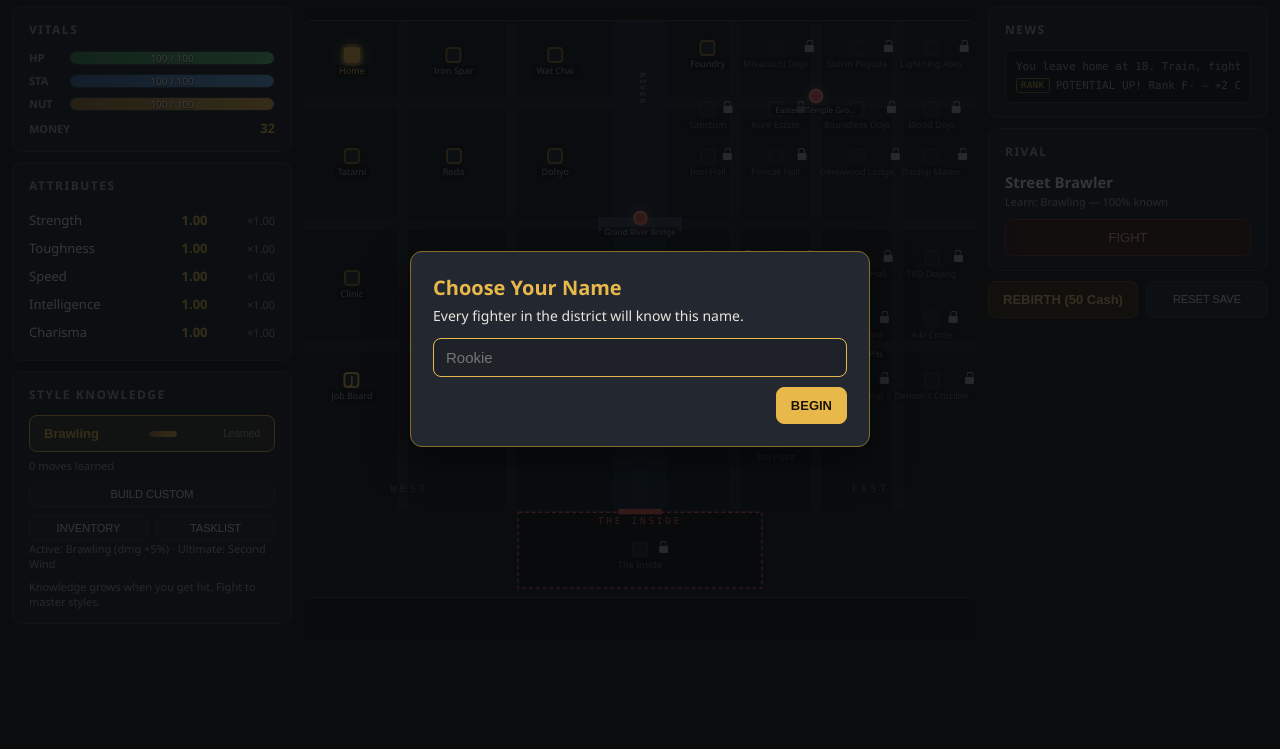
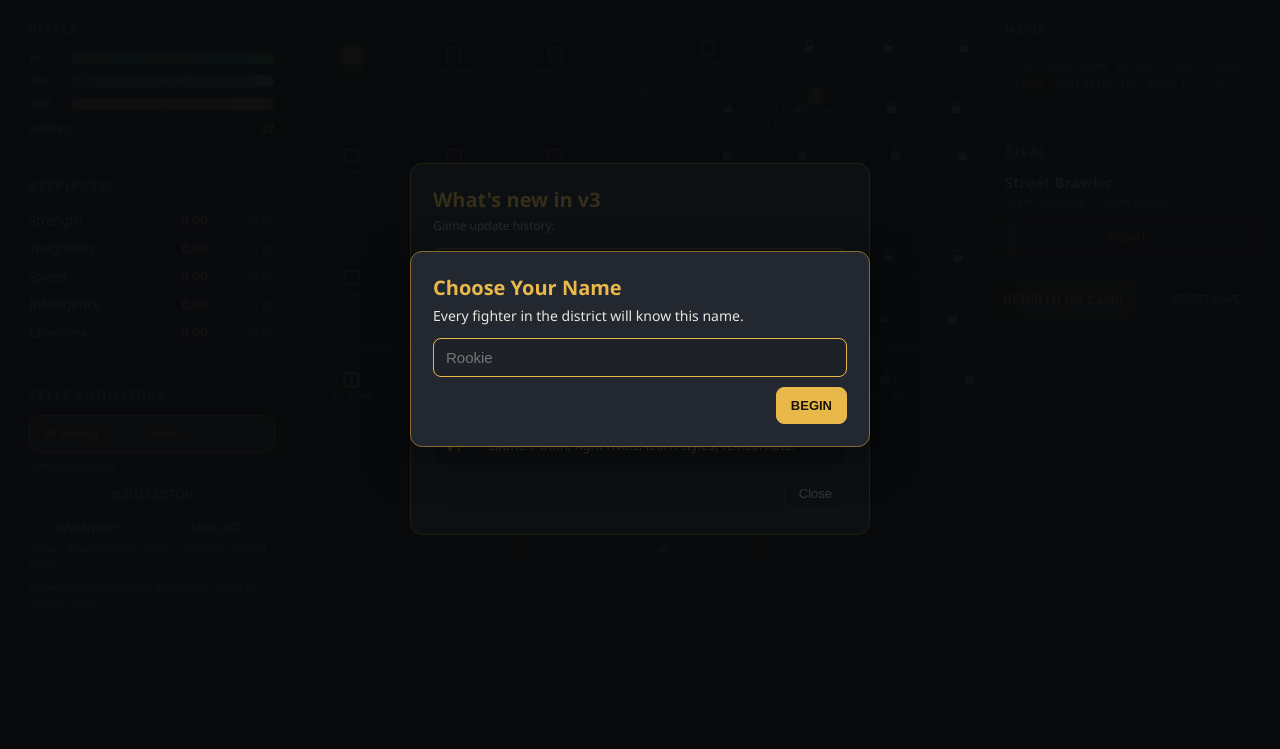
Before and after one commit to Kozeyuko/Gauntlet, a website: page index.html in a window 1280 px wide. Shown: the part 51-800 px from the top of the page. Drawn offline with Linux system fonts and the light colour scheme.

Commit message:
Feat: game version + auto-open update log, zero-stat start, cache-busting

```diff
--- a/css/style.css
+++ b/css/style.css
@@ -1052,3 +1052,32 @@ header {
 .taskactivity .btn { width: 100%; text-align: left; padding: 8px 10px; font-size: 12px; }
 .taskstatus { font-size: 11px; color: var(--muted); margin-bottom: 8px; }
 #btnTaskRepeat.on { border-color: var(--green); color: var(--green); }
+
+/* ---------- update log overlay ---------- */
+.updaterow {
+  display: flex;
+  align-items: flex-start;
+  gap: 10px;
+  padding: 10px 12px;
+  background: var(--panel);
+  border: 1px solid var(--line);
+  border-radius: 8px;
+  margin-bottom: 8px;
+}
+.updaterow.highlight {
+  border-color: var(--gold-dim);
+  background: rgba(232, 184, 75, .08);
+}
+.updatev {
+  flex: none;
+  font-weight: 700;
+  font-size: 14px;
+  color: var(--gold);
+  min-width: 32px;
+}
+.updatetxt {
+  flex: 1;
+  font-size: 13px;
+  line-height: 1.5;
+  color: var(--text);
+}
--- a/index.html
+++ b/index.html
@@ -4,7 +4,7 @@
 <meta charset="UTF-8">
 <meta name="viewport" content="width=device-width, initial-scale=1.0, viewport-fit=cover">
 <title>GAUNTLET — Bit · Rise of Styles</title>
-<link rel="stylesheet" href="css/style.css">
+<link rel="stylesheet" href="css/style.css?v=3">
 </head>
 <body>
 
@@ -25,6 +25,7 @@
     <button class="btn small-btn" id="btnJobs">JOBS</button>
     <button class="btn small-btn" id="btnRival">RIVAL</button>
     <button class="btn small-btn" id="btnLog">LOG</button>
+    <button class="btn small-btn" id="btnUpdateLog">UPDATES</button>
   </div>
 </header>
 
@@ -321,6 +322,9 @@
         <button class="btn small-btn" id="btnThemeLight">Light</button>
       </div>
     </div>
+    <div class="optrow">
+      <span class="small" style="margin-right:auto">GAUNTLET v3</span>
+    </div>
     <div class="acts">
       <button class="btn" id="btnOptionsClose">Close</button>
     </div>
@@ -374,6 +378,18 @@
   </div>
 </div>
 
+<!-- ============ UPDATE LOG OVERLAY ============ -->
+<div class="overlay" id="updateOverlay">
+  <div class="modal">
+    <h2 id="updateHeader">What's New</h2>
+    <div class="sub">Game update history.</div>
+    <div id="updateList"></div>
+    <div class="acts">
+      <button class="btn" id="btnUpdateClose">Close</button>
+    </div>
+  </div>
+</div>
+
 <!-- ============ NAME PROMPT (first launch) ============ -->
 <div class="overlay" id="nameOverlay">
   <div class="modal">
@@ -386,6 +402,6 @@
   </div>
 </div>
 
-<script type="module" src="js/main.js"></script>
+<script type="module" src="js/main.js?v=3"></script>
 </body>
 </html>
--- a/js/data.js
+++ b/js/data.js
@@ -36,6 +36,12 @@ export const CUSTOM_MAX_SKILLS = 3;
 export const SELF_TRAIN_MULT = 1.5;       // rate boost for using an unmastered style
 
 export const DATA_VERSION = 2;
+export const GAME_VERSION = 3;
+export const UPDATE_LOG = [
+  { v: 3, text: "New: training progression ladders, inventory & tasklist, skill status effects (poison/buff/debuff/limb), style tiers, locked gyms & The Inside hidden until their rival is beaten, money in vitals, zero-stat start, build-editor fix." },
+  { v: 2, text: "Feat: jobs system, arena modes w/ Gu ritual + Formless style, chained roamers, rebirth & death aptitudes." },
+  { v: 1, text: "Launch: train, fight rivals, learn styles, reincarnate." },
+];
 export const MAX_GHOSTS = 50;
 export const ROAMER_COOLDOWN_MS = 3 * 60 * 1000;
 
--- a/js/engine.js
+++ b/js/engine.js
@@ -52,6 +52,7 @@ import {
   CUSTOM_MAX_SKILLS,
   SELF_TRAIN_MULT,
   DATA_VERSION,
+  GAME_VERSION,
   MAX_GHOSTS,
   MAX_RIVAL,
   MAX_TOTAL,
@@ -180,12 +181,13 @@ export const PERSISTENT_KEYS = [
   "StoreBuffs", "TempBoosts",
   "Log", "Roamers", "Name",
   "Inventory", "TaskList", "TaskRepeat",
+  "SeenVersion",
 ];
 
 // ------------------------------------------------------------------ STATE --
 export function freshState() {
   const st = {
-    Str: 1, Tou: 1, Spd: 1, Int: 1, Cha: 1,
+    Str: 0, Tou: 0, Spd: 0, Int: 0, Cha: 0,
     StrAp: 1, TouAp: 1, SpdAp: 1, IntAp: 1, ChaAp: 1,
     Health: 100, Stamina: 100, Nutrition: 100,
     Money: START_MONEY, AgeDays: START_AGE_DAYS, Lives: 0, Wins: 0,
@@ -201,6 +203,7 @@ export function freshState() {
     Inventory: [],
     TaskList: [],
     TaskRepeat: false,
+    SeenVersion: 0,
     // transient
     LastMsg: "", Log: [], Lifespan: BASE_LIFESPAN, Encounter: 0,
     PotRankName: "F-", PotNext: "", StyleSkills: "", StyleUltName: "",
@@ -261,6 +264,7 @@ export function createGame(state, opts = {}) {
     const n = Number(v);
     return Number.isFinite(n) ? n : 0;
   }
+  function shouldShowUpdateLog() { return num(state.SeenVersion) < GAME_VERSION; }
   function maxHealth() { return 100 + Math.max(0, attrValue("Tou") - 1) * 10; }
   function maxStamina() { return 100 + Math.max(0, attrValue("Spd") - 1) * 8; }
   function maxNutrition() { return 100 + Math.max(0, attrValue("Int") - 1) * 5; }
@@ -637,7 +641,7 @@ export function createGame(state, opts = {}) {
       state[a.id + "Ap"] = newAp;
       gains[a.id] = newAp;
     }
-    for (const a of ATTRIBUTES) state[a.id] = 1;
+    for (const a of ATTRIBUTES) state[a.id] = 0;
     state.TempBoosts = { Str: 0, Tou: 0, Spd: 0, Int: 0, Cha: 0 };
     state.Health = maxHealth();
     state.Stamina = maxStamina();
@@ -669,7 +673,7 @@ export function createGame(state, opts = {}) {
     const mult = 1 + (pot / 100);
     for (const a of ATTRIBUTES) {
       state[a.id + "Ap"] = attrApt(a.id) * mult;
-      state[a.id] = 1;
+      state[a.id] = 0;
     }
     state.TempBoosts = { Str: 0, Tou: 0, Spd: 0, Int: 0, Cha: 0 };
     state.Health = maxHealth();
@@ -1784,6 +1788,8 @@ export function createGame(state, opts = {}) {
     beginTourneyFight, beginGuFight,
     // combat
     fight, beginFight, fightMove, activateUlt, forfeit,
+    // version
+    shouldShowUpdateLog, GAME_VERSION,
     // ghosts
     listGhosts, fightGhost,
     // roamers
--- a/js/ui.js
+++ b/js/ui.js
@@ -22,6 +22,8 @@ import {
   MAX_RIVAL,
   MAX_TOTAL,
   styleTier,
+  GAME_VERSION,
+  UPDATE_LOG,
 } from "./data.js";
 import { eventToString } from "./engine.js";
 import { audio } from "./audio.js";
@@ -223,6 +225,10 @@ export function initUI(game, opts = {}) {
     btnTasklist: $("btnTasklist"), taskOverlay: $("taskOverlay"),
     taskQueue: $("taskQueue"), taskActivityList: $("taskActivityList"),
     btnTaskRepeat: $("btnTaskRepeat"), btnTaskClose: $("btnTaskClose"),
+    // update log
+    updateOverlay: $("updateOverlay"), btnUpdateLog: $("btnUpdateLog"),
+    btnUpdateClose: $("btnUpdateClose"), updateList: $("updateList"),
+    updateHeader: $("updateHeader"),
   };
 
   // ------------------------------------------------------------ build static grids --
@@ -588,6 +594,7 @@ export function initUI(game, opts = {}) {
     renderLog();
     renderLooking();
     maybeOpenRivalForEncounter();
+    maybeOpenUpdateLog();
     const cost = game.rebirthCost ? game.rebirthCost() : 0;
     el.btnReincarnate.textContent = `REBIRTH (${cost} Cash)`;
     if (el.logOverlay.classList.contains("show")) renderLogger();
@@ -604,6 +611,16 @@ export function initUI(game, opts = {}) {
       }
     } else {
       encounterShown = false;
+    }
+  }
+
+  let updateLogAutoOpened = false;
+  function maybeOpenUpdateLog() {
+    if (updateLogAutoOpened) return;
+    if (game.shouldShowUpdateLog && game.shouldShowUpdateLog()) {
+      updateLogAutoOpened = true;
+      state.SeenVersion = game.GAME_VERSION;
+      openUpdateLog(game.GAME_VERSION);
     }
   }
 
@@ -1322,6 +1339,41 @@ export function initUI(game, opts = {}) {
     renderTasklist();
   });
 
+  // ------------------------------------------------------------ update log overlay --
+  function renderUpdateLog(highlightVersion) {
+    el.updateList.innerHTML = "";
+    for (const entry of UPDATE_LOG) {
+      const row = document.createElement("div");
+      row.className = "updaterow";
+      if (entry.v === highlightVersion) row.classList.add("highlight");
+      const v = document.createElement("span");
+      v.className = "updatev";
+      v.textContent = `v${entry.v}`;
+      const t = document.createElement("span");
+      t.className = "updatetxt";
+      t.textContent = entry.text;
+      row.appendChild(v);
+      row.appendChild(t);
+      el.updateList.appendChild(row);
+    }
+  }
+
+  function openUpdateLog(highlightVersion) {
+    if (highlightVersion) {
+      el.updateHeader.textContent = `What's new in v${highlightVersion}`;
+    } else {
+      el.updateHeader.textContent = "What's New";
+    }
+    renderUpdateLog(highlightVersion);
+    el.updateOverlay.classList.add("show");
+  }
+
+  el.btnUpdateLog.addEventListener("click", () => openUpdateLog());
+  el.btnUpdateClose.addEventListener("click", () => el.updateOverlay.classList.remove("show"));
+  el.updateOverlay.addEventListener("click", (e) => {
+    if (e.target === el.updateOverlay) el.updateOverlay.classList.remove("show");
+  });
+
   // ------------------------------------------------------------ result overlay --
   function learnStyleFromMsg(msg) {
     const m = /You learned ([^!]+)!/.exec(String(msg ?? ""));
```
Also changed, not shown: test/harness.mjs (+34 -6 lines).
